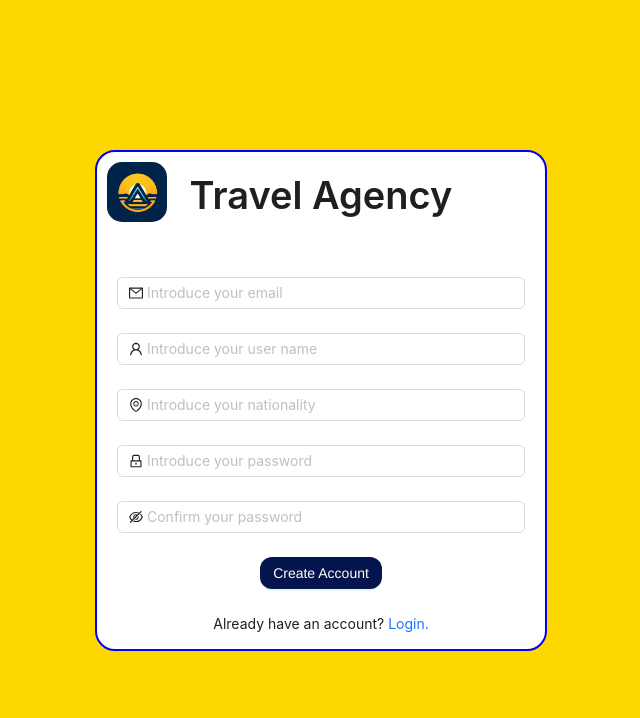
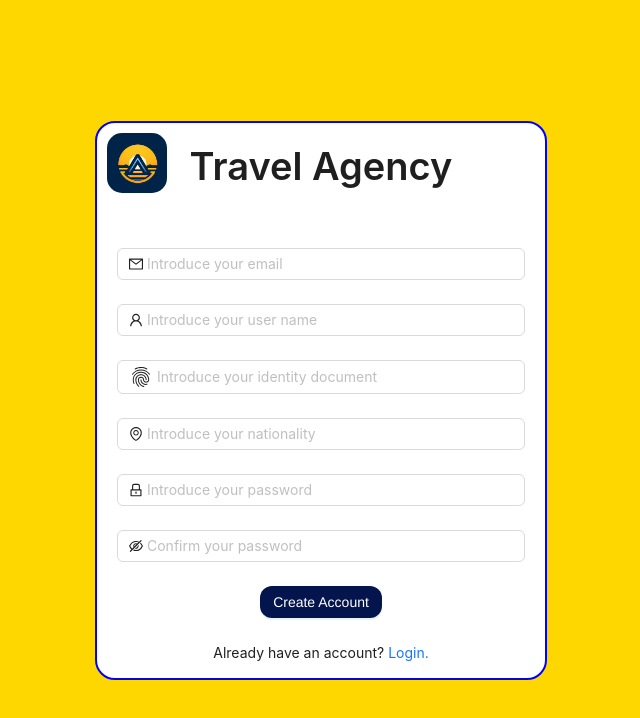
Before and after one commit to Jara-Devs/Travel-Agency-Client, a React (Create React App) app: page /auth/register/tourist in a window 1280 px wide. Shown: the top 718 px of the page, without its empty margins (319-959 px from the left). Built offline with nearby package versions, Linux system fonts and the light colour scheme; no server answers; sample sign-in values are in the browser's storage.

Commit message:
fix tourist register

```diff
--- a/src/pages/auth/TouristRegister.tsx
+++ b/src/pages/auth/TouristRegister.tsx
@@ -16,12 +16,21 @@ import {
   message,
 } from "antd";
 import logo from "../../assets/logo.jpg";
-import { TouristRegisterForm } from "../../types/auth";
 import { useContext, useState } from "react";
 import { UserContext } from "../../context/UserProvider";
 import { authService } from "../../api/auth";
 import { useNavigate } from "react-router-dom";
+import FingerprintOutlinedIcon from "@mui/icons-material/FingerprintOutlined";
 import MySpin from "../../layout/MySpin";
+
+interface TouristRegisterData {
+  email: string;
+  name: string;
+  password: string;
+  confirm: string;
+  identityDocument: string;
+  nationality: string;
+}
 
 const TouristRegister = () => {
   const { login } = useContext(UserContext);
@@ -30,9 +39,19 @@ const TouristRegister = () => {
 
   const [loading, setLoading] = useState<boolean>(false);
 
-  const onFinish = (values: TouristRegisterForm) => {
+  const onFinish = (values: TouristRegisterData) => {
     setLoading(true);
-    registerTourist(values)
+    registerTourist({
+      email: values.email,
+      name: values.name,
+      password: values.password,
+      confirm: values.confirm,
+      userIdentity: {
+        name: values.name,
+        nationality: values.nationality,
+        identityDocument: values.identityDocument,
+      },
+    })
       .then((response) => {
         if (response.ok) {
           login(response.value!);
@@ -89,6 +108,20 @@ const TouristRegister = () => {
           <Input
             prefix={<UserOutlined />}
             placeholder="Introduce your user name"
+          />
+        </Form.Item>
+        <Form.Item
+          name="identityDocument"
+          rules={[
+            {
+              required: true,
+              message: "Please introduce your identity document",
+            },
+          ]}
+        >
+          <Input
+            prefix={<FingerprintOutlinedIcon />}
+            placeholder="Introduce your identity document"
           />
         </Form.Item>
         <Form.Item
--- a/src/pages/reserve/ReserveForm.tsx
+++ b/src/pages/reserve/ReserveForm.tsx
@@ -12,8 +12,8 @@ import {
 } from "antd";
 import { FC, useEffect } from "react";
 import { DeleteOutlined, UserOutlined, PlusOutlined } from "@ant-design/icons";
-import { UserIdentity } from "../../types/reserves";
 import Title from "antd/es/typography/Title";
+import { UserIdentity } from "../../types/auth";
 
 export interface ReserveData {
   userIdentities: UserIdentity[];
```
Also changed, not shown: src/types/auth.ts (+15 -2 lines), src/types/reserves.ts (+5 -9 lines).
